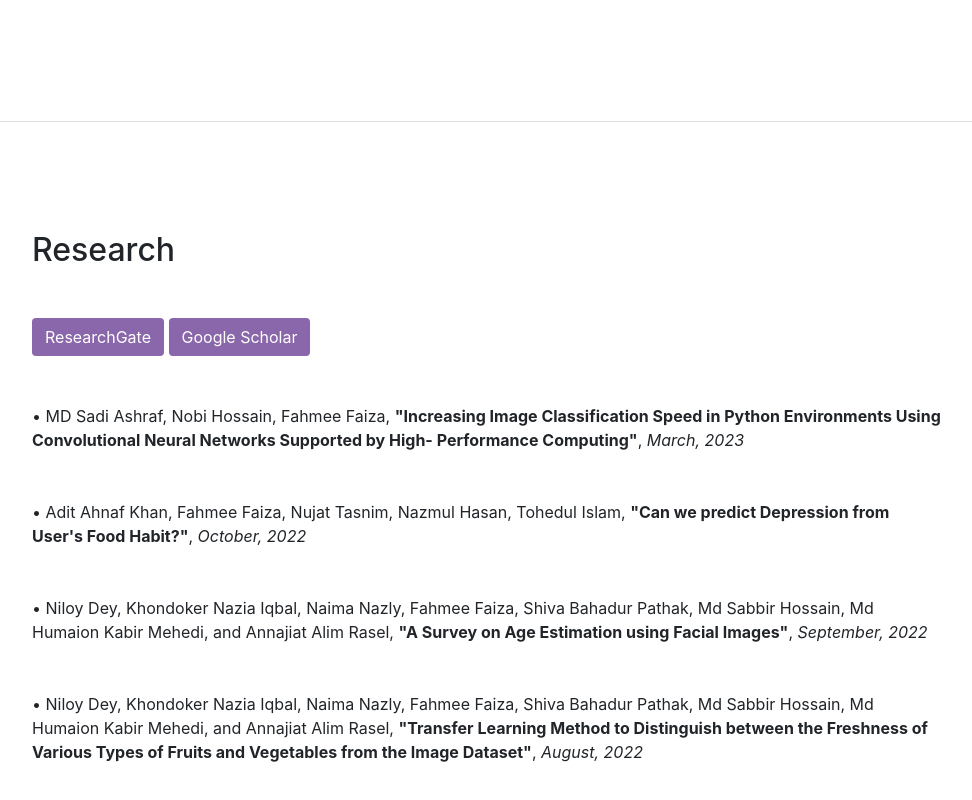
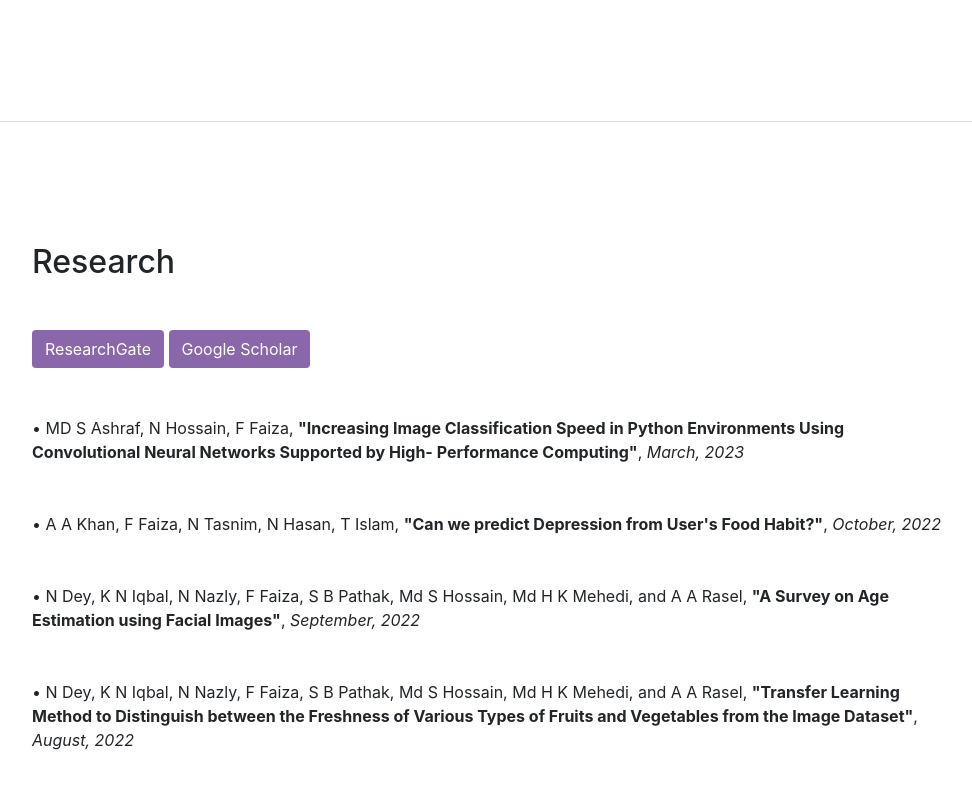
Before and after one commit to fahmee-faiza/fahmee-faiza.github.io, a website with bundled scripts: page index.html in a window 1280 px wide. Shown: the part 3878-4678 px from the top of the page, without its empty margins (288-1260 px from the left). Built offline with nearby package versions, Linux system fonts and the light colour scheme; a web font is replaced by a local one.

Commit message:
Update index.html

```diff
--- a/index.html
+++ b/index.html
@@ -387,7 +387,7 @@
 
           <div class="resume-item d-flex flex-column flex-md-row mb-5">
             <div class="resume-content mr-auto">
-              <div><a>&#x2022; MD Sadi Ashraf, Nobi Hossain, Fahmee Faiza, <b>"Increasing Image Classification Speed in
+              <div><a>&#x2022; MD S Ashraf, N Hossain, F Faiza, <b>"Increasing Image Classification Speed in
               Python Environments Using Convolutional Neural Networks Supported by High- Performance Computing"</b>, <i>March, 2023</i></a>
               </div>
             </div>
@@ -396,7 +396,7 @@
 
           <div class="resume-item d-flex flex-column flex-md-row mb-5">
             <div class="resume-content mr-auto">
-              <div><a>&#x2022; Adit Ahnaf Khan, Fahmee Faiza, Nujat Tasnim, Nazmul Hasan, Tohedul Islam, <b>"Can we predict Depression from User's Food Habit?"</b>, <i>October, 2022</i></a>
+              <div><a>&#x2022; A A Khan, F Faiza, N Tasnim, N Hasan, T Islam, <b>"Can we predict Depression from User's Food Habit?"</b>, <i>October, 2022</i></a>
               </div>
             </div>
           </div>
@@ -404,7 +404,7 @@
 
           <div class="resume-item d-flex flex-column flex-md-row mb-5">
             <div class="resume-content mr-auto">
-              <div><a>&#x2022; Niloy Dey, Khondoker Nazia Iqbal, Naima Nazly, Fahmee Faiza, Shiva Bahadur Pathak, Md Sabbir Hossain, Md Humaion Kabir Mehedi, and Annajiat Alim Rasel, <b>"A Survey on Age Estimation using Facial Images"</b>, <i>September, 2022</i></a>
+              <div><a>&#x2022; N Dey, K N Iqbal, N Nazly, F Faiza, S B Pathak, Md S Hossain, Md H K Mehedi, and A A Rasel, <b>"A Survey on Age Estimation using Facial Images"</b>, <i>September, 2022</i></a>
               </div>
             </div>
           </div>
@@ -412,7 +412,7 @@
 
           <div class="resume-item d-flex flex-column flex-md-row mb-5">
             <div class="resume-content mr-auto">
-              <div><a>&#x2022; Niloy Dey, Khondoker Nazia Iqbal, Naima Nazly, Fahmee Faiza, Shiva Bahadur Pathak, Md Sabbir Hossain, Md Humaion Kabir Mehedi, and Annajiat Alim Rasel, <b>"Transfer Learning Method to Distinguish between the Freshness of Various Types of Fruits and Vegetables from the Image Dataset"</b>, <i>August, 2022</i></a>
+              <div><a>&#x2022; N Dey, K N Iqbal, N Nazly, F Faiza, S B Pathak, Md S Hossain, Md H K Mehedi, and A A Rasel, <b>"Transfer Learning Method to Distinguish between the Freshness of Various Types of Fruits and Vegetables from the Image Dataset"</b>, <i>August, 2022</i></a>
               </div>
             </div>
           </div>
```
